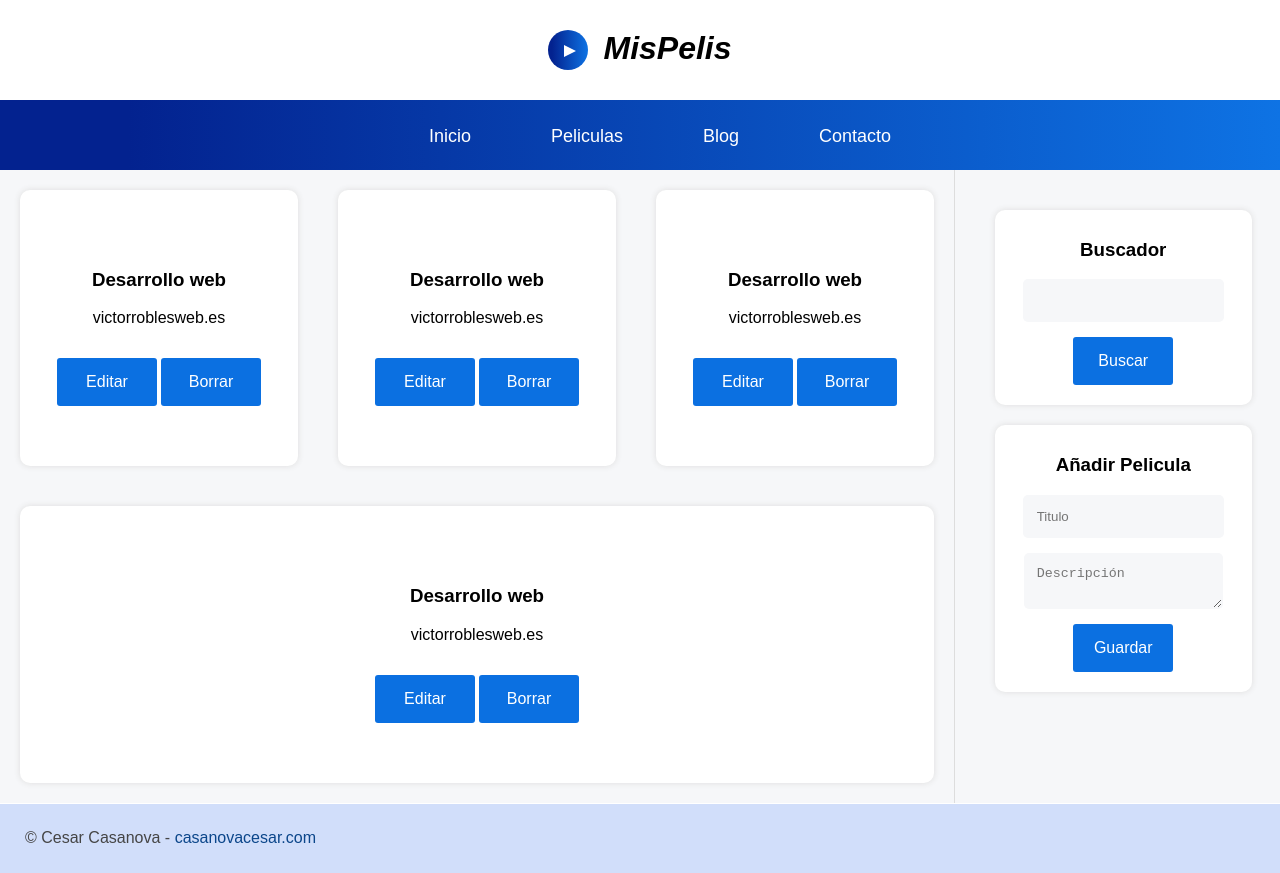
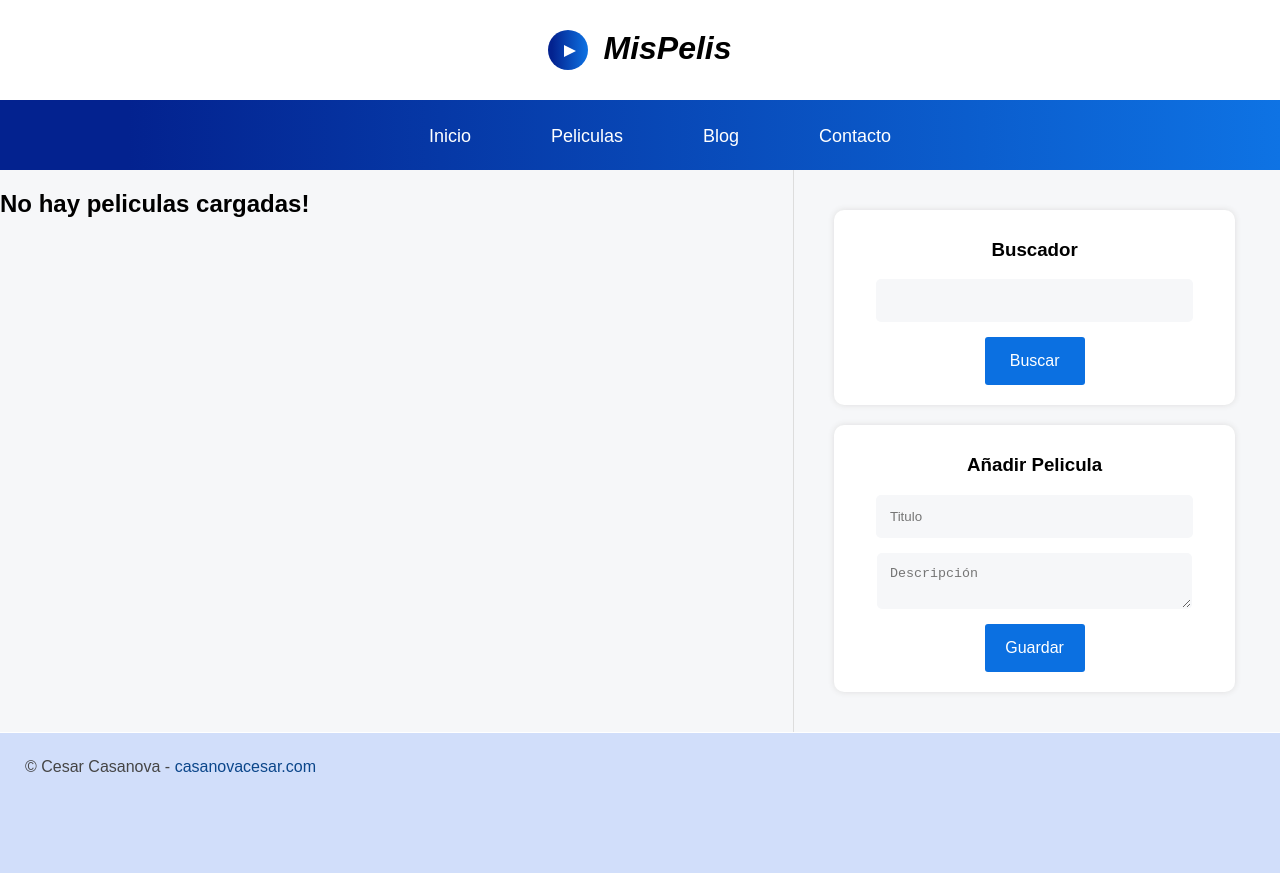
Before and after one commit to arkhanis/React_Movie-app, a React (Vite) app: page / in a window 1280 px wide. After the commit the page ends 802 px from the top, so only its background shows below. Built offline with nearby package versions, Linux system fonts and the light colour scheme.

Commit message:
component Listado

```diff
--- a/src/components/Listado.jsx
+++ b/src/components/Listado.jsx
@@ -1,41 +1,45 @@
-import React from 'react'
+import React, { useEffect, useState } from 'react'
 
 const Listado = () => {
+
+    // Hooks
+    const [listadoState, SetListadoState] = useState([]);
+
+    useEffect(() => {
+        console.log('Componente de listado de pelicula cargado!');
+        conseguirPeliculas();
+    }, []);
+
+    // Funciones
+    const conseguirPeliculas = () => {
+        let peliculas = JSON.parse(localStorage.getItem("pelis"))
+        SetListadoState(peliculas);
+    }
+
+
     return (
         <>
-            <article className="peli-item">
-                <h3 className="title">Desarrollo web</h3>
-                <p className="description">victorroblesweb.es</p>
+            {/* primero verifico que el listado no este vacio y luego recorro */}
+            {listadoState != null ?
 
-                <button className="edit">Editar</button>
-                <button className="delete">Borrar</button>
-            </article>
+                    listadoState.map(peli => {
+                        return (
+                            <article key={peli.id} className="peli-item">
+                                <h3 className="title">{peli.titulo}</h3>
+                                <p className="description">{peli.descripcion}</p>
 
-            <article className="peli-item">
-                <h3 className="title">Desarrollo web</h3>
-                <p className="description">victorroblesweb.es</p>
+                                <button className="edit">Editar</button>
+                                <button className="delete">Borrar</button>
+                            </article>
+                        );
+                    })
 
-                <button className="edit">Editar</button>
-                <button className="delete">Borrar</button>
-            </article>
+                    :
+                    <h2>No hay peliculas cargadas!</h2>
+                }
+        </>
+    );
 
-            <article className="peli-item">
-                <h3 className="title">Desarrollo web</h3>
-                <p className="description">victorroblesweb.es</p>
-
-                <button className="edit">Editar</button>
-                <button className="delete">Borrar</button>
-            </article>
-
-            <article className="peli-item">
-                <h3 className="title">Desarrollo web</h3>
-                <p className="description">victorroblesweb.es</p>
-
-                <button className="edit">Editar</button>
-                <button className="delete">Borrar</button>
-            </article>
-        </>
-    )
 }
 
 export default Listado
```
